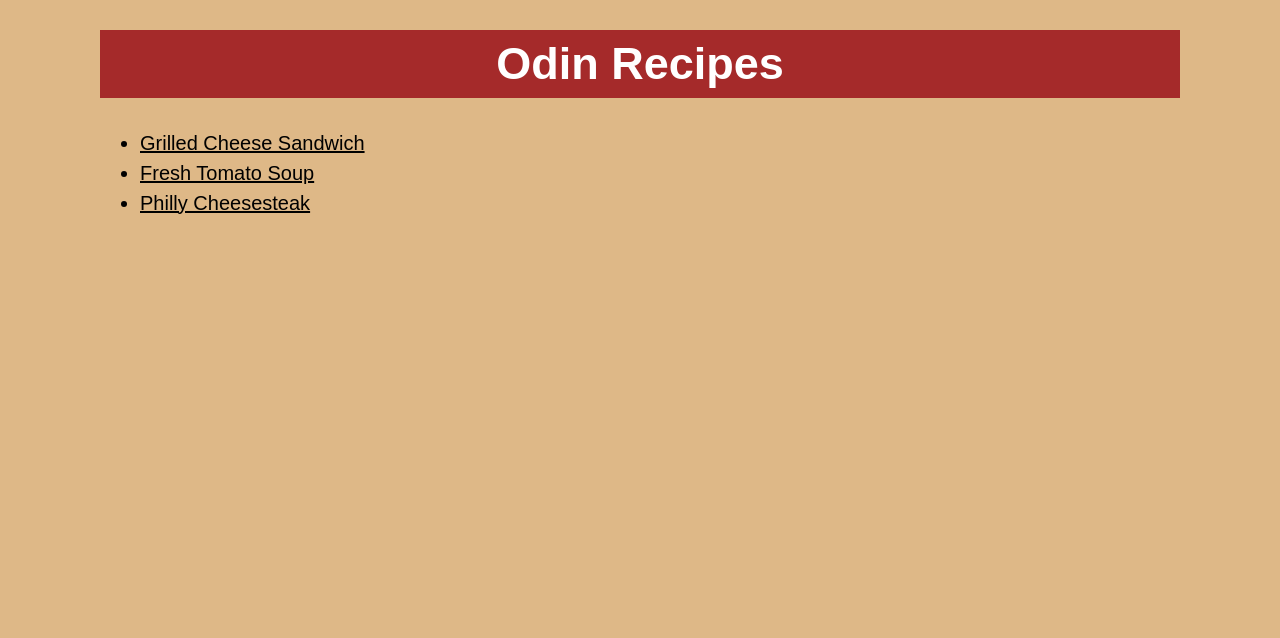
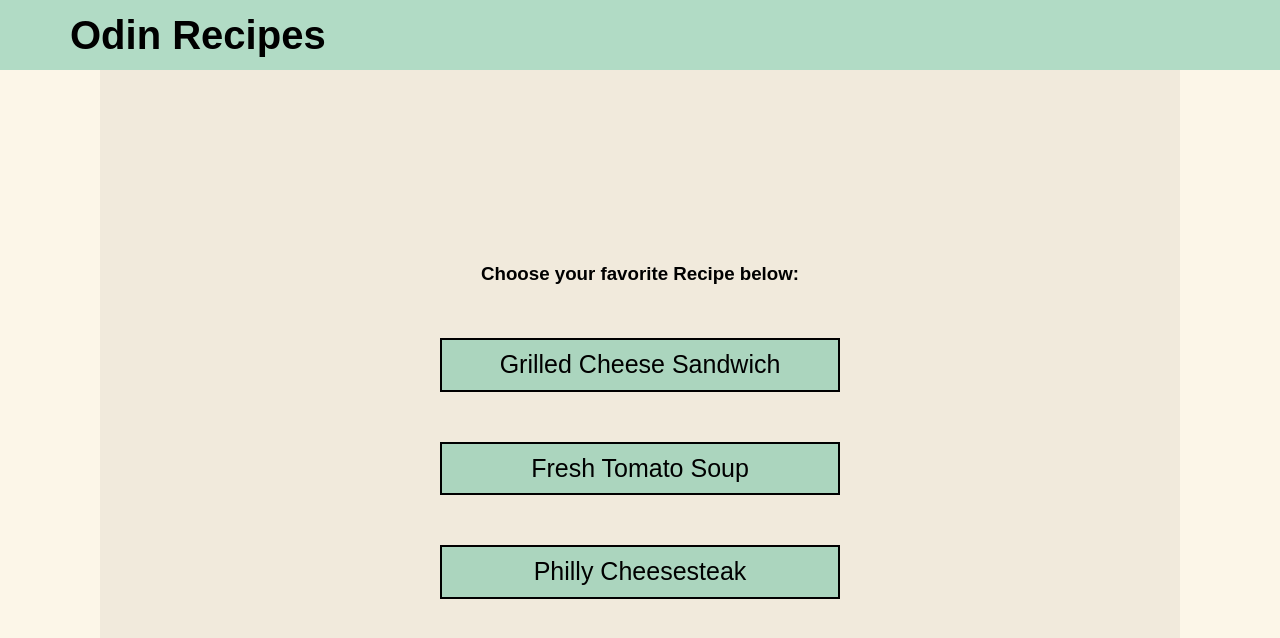
Before and after one commit to waechtler-hannes/odin-recipies, a plain HTML site: page index.html in a window 1280 px wide. Drawn offline with Linux system fonts and the light colour scheme.

Commit message:
Add style to all html-files
Add new section for heading.
Add new content-area for all html-contents.
Add new section for the link-list to all recipes with centering.

```diff
--- a/index.html
+++ b/index.html
@@ -7,11 +7,16 @@
     <link rel="stylesheet" href="./style.css">
 </head>
 <body>
+    <div>
         <h1>Odin Recipes</h1>
+    </div>
+    <div class="content">
+        <h3>Choose your favorite Recipe below:</h3>
         <ul>
             <li><a href="./recipes/sandwich.html">Grilled Cheese Sandwich</a></li>
             <li><a href="./recipes/tomato-soup.html">Fresh Tomato Soup</a></li>
             <li><a href="./recipes/philly-cheesesteak.html">Philly Cheesesteak</a></li>
         </ul>
+    </div>
 </body>
 </html>
--- a/style.css
+++ b/style.css
@@ -1,12 +1,25 @@
 * {
     font-family: Arial, Helvetica, sans-serif;
     line-height: 1.5;
+    box-sizing: border-box;
+    margin: 0;
+    padding: 0;
 }
 
 body {
-    margin: 0 auto;
-    max-width: 1080px;
-    background-color: burlywood;
+    background-color: rgb(252, 246, 232);
+}
+
+a {
+    text-decoration: none;
+    display: block;
+    text-align: center;
+    margin: 50px auto;
+    font-size: 25px;
+    border: 2px solid black;
+    padding: 6px;
+    background-color: rgba(83, 185, 151, 0.445);
+    max-width: 400px;
 }
 
 img {
@@ -14,24 +27,45 @@ img {
     margin: 0 auto;
 }
 
-ul li a {
-    color: black;
-}
-
-h1, h2 {
-    text-align: center;
-    background-color: brown;
-    color: white;
-}
-
 h1 {
-    font-size: 45px;
+    font-size: 40px;
+    padding: 5px 70px;
+    background-color: rgba(83, 185, 151, 0.445);
 }
 
 h2 {
     font-size: 30px;
+    text-align: center;
+    margin: 0px auto;
+}
+
+h3 {
+    text-align: center;
+    margin-top: 150px;
 }
 
 p, li {
     font-size: 20px;
 }
+
+
+ul li {
+    list-style: none;
+}
+
+ul li a {
+    color: black;
+}
+
+ol li {
+    margin-left: 25px;
+}
+
+.content {
+    background-color: aquamarine;
+    max-width: 1080px;
+    margin: 0 auto;
+    background-color: rgba(184, 177, 163, 0.178);
+    padding: 40px;
+    padding-bottom: 200px;
+}
```
Also changed, not shown: recipes/philly-cheesesteak.html (+2 -3 lines), recipes/sandwich.html (+2 -3 lines), recipes/tomato-soup.html (+2 -3 lines). Lines whose indentation alone changed are shown as unchanged.
